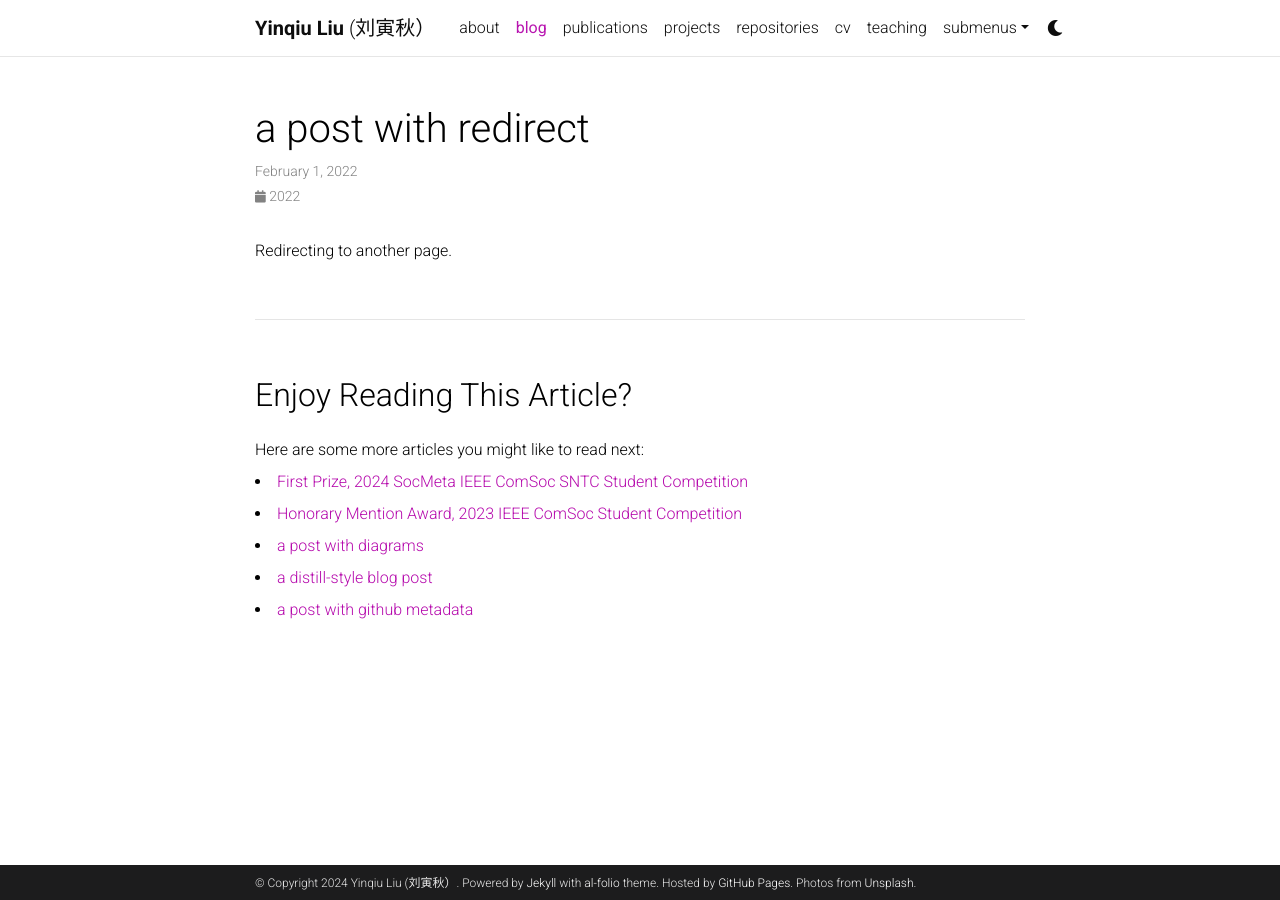
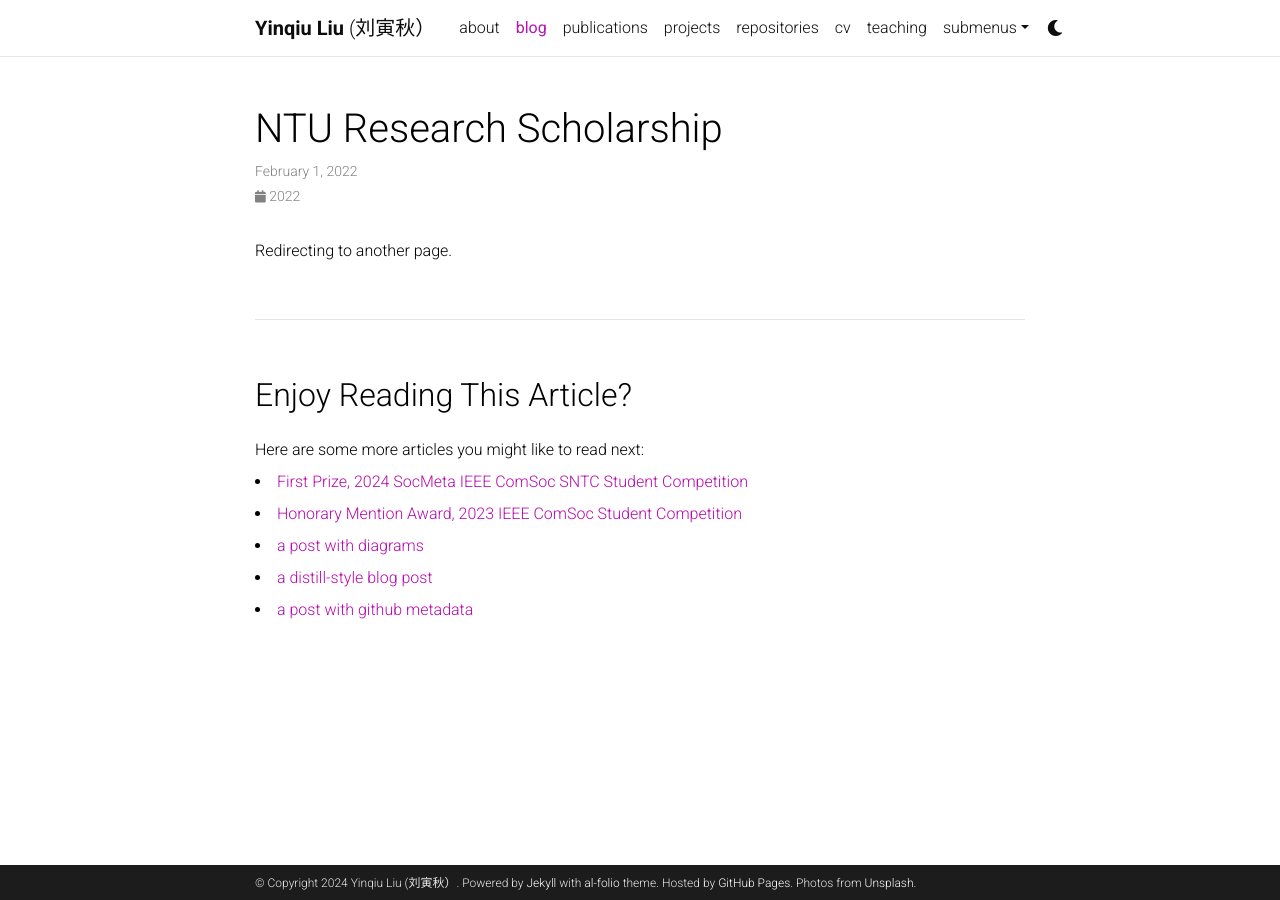
Before and after one commit to yinqiuliu/yinqiuliu.github.io, a Jekyll site: the page built from _posts/2022-02-01-redirect.md, in a window 1280 px wide. Built offline with Jekyll 4.4.1, drawn with Linux system fonts in a browser that asks for light colours; comment, search, counter and statistics services are not loaded; a style sheet for code colours, icons or effects is not loaded.

Commit message:
Update 2022-02-01-redirect.md

```diff
--- a/_posts/2022-02-01-redirect.md
+++ b/_posts/2022-02-01-redirect.md
@@ -1,8 +1,8 @@
 ---
 layout: post
-title: a post with redirect
+title: NTU Research Scholarship
 date: 2022-02-01 17:39:00
-description: you can also redirect to assets like pdf
+description: none
 redirect: /assets/pdf/example_pdf.pdf
 ---
 
```
